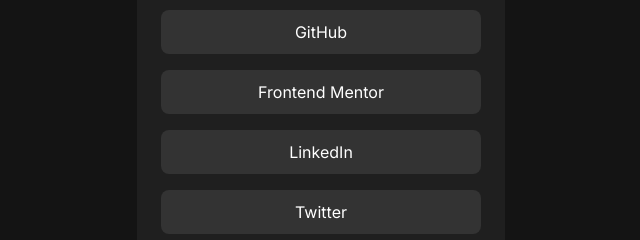
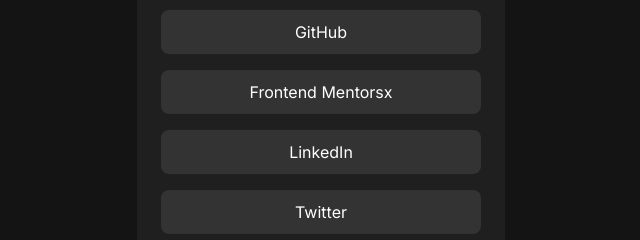
Before and after one commit to samritbasnet/samrit-social, a plain HTML site: page index.html in a window 1280 px wide. Shown: the part 426-666 px from the top of the page, 319-959 px from the left. Drawn offline with Linux system fonts and the light colour scheme.

```diff
--- a/index.html
+++ b/index.html
@@ -42,7 +42,7 @@
         <a
           href="https://www.frontendmentor.io/profile/samritbasnet"
           class="link"
-          >Frontend Mentor</a
+          >Frontend Mentorsx</a
         >
         <a href="https://www.linkedin.com/in/samrit-basnet/" class="link"
           >LinkedIn</a
```
